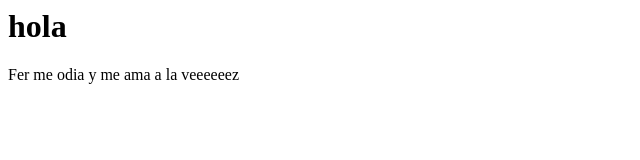
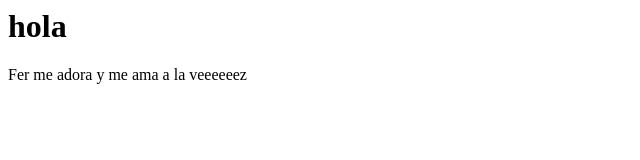
Before and after one commit to PauChavarria/hola, a plain HTML site: page index.html in a window 1280 px wide. Shown: the full height of the page, 0-640 px from the left. Drawn offline with Linux system fonts and the light colour scheme.

Commit message:
Update index.html

```diff
--- a/index.html
+++ b/index.html
@@ -1,4 +1,4 @@
 <h1>hola</h1>
 
 
-<p>Fer me odia y me ama a la veeeeeez</p>
+<p>Fer me adora y me ama a la veeeeeez</p>
```
